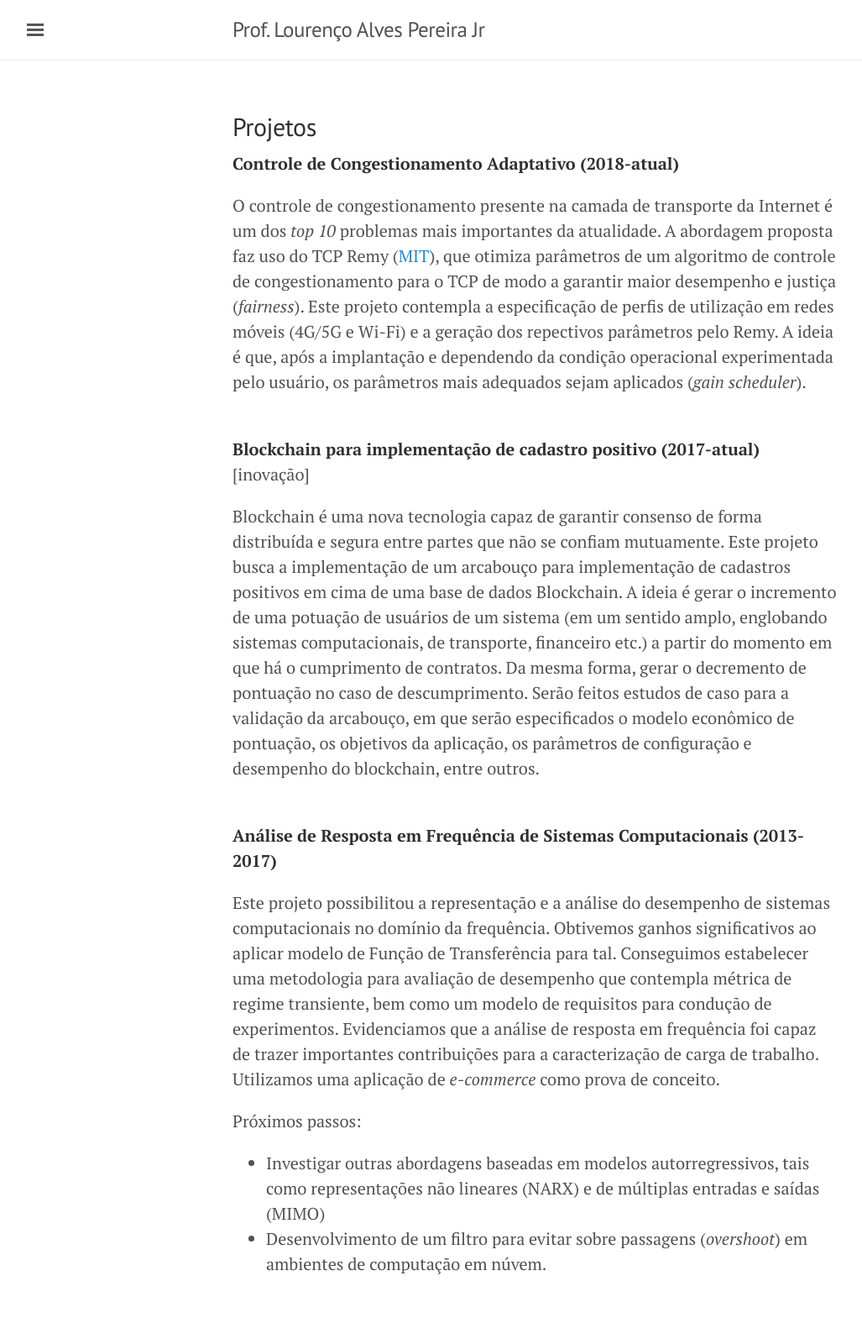
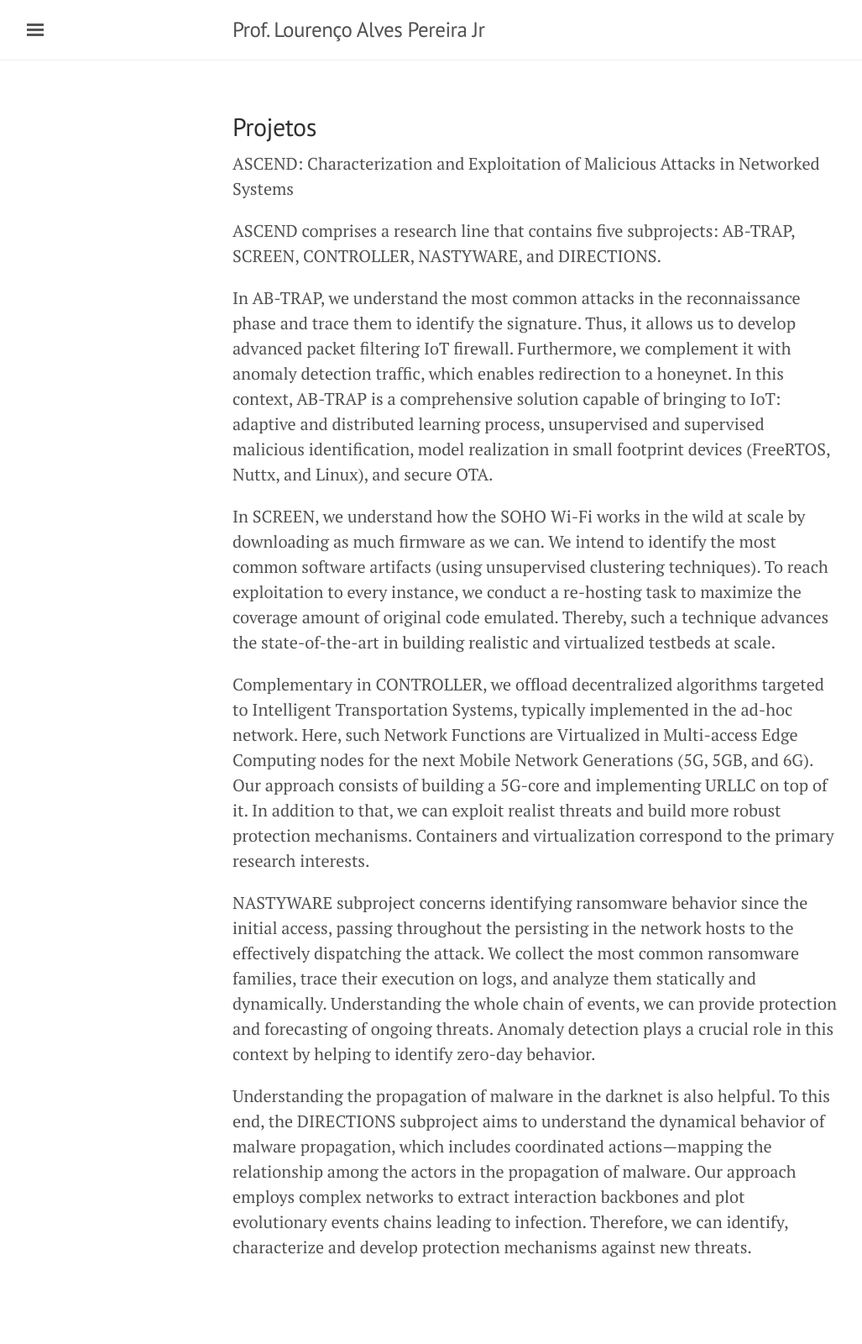
Before and after one commit to ljr/ljr.github.io, a Jekyll site: the page built from research.md, in a window 1280 px wide. Shown: the whole page at 84% size, without its empty margins (3-1030 px from the left). Built offline with Jekyll 4.4.1, drawn with Linux system fonts in a browser that asks for light colours.

Commit message:
en updates

```diff
--- a/research.md
+++ b/research.md
@@ -3,48 +3,16 @@ layout: page
 title: Projetos
 ---
 
+ASCEND: Characterization and Exploitation of Malicious Attacks in Networked Systems
 
-**Controle de Congestionamento Adaptativo (2018-atual)**
+ASCEND comprises a research line that contains five subprojects: AB-TRAP, SCREEN, CONTROLLER, NASTYWARE, and DIRECTIONS.
 
-O controle de congestionamento presente na camada de transporte da Internet
-é um dos *top 10* problemas mais importantes da atualidade. A abordagem
-proposta faz uso do TCP Remy ([MIT](http://web.mit.edu/remy/)), que otimiza
-parâmetros de um algoritmo de controle de congestionamento para o TCP de modo a
-garantir maior desempenho e justiça (*fairness*). Este projeto contempla a
-especificação  de perfis de utilização em redes móveis (4G/5G e Wi-Fi) e a
-geração dos repectivos parâmetros pelo Remy. A ideia é que, após a implantação
-e dependendo da condição operacional experimentada pelo usuário, os parâmetros
-mais adequados sejam aplicados (*gain scheduler*).
+In AB-TRAP, we understand the most common attacks in the reconnaissance phase and trace them to identify the signature. Thus, it allows us to develop advanced packet filtering IoT firewall.  Furthermore, we complement it with anomaly detection traffic, which enables redirection to a honeynet.  In this context, AB-TRAP is a comprehensive solution capable of bringing to IoT: adaptive and distributed learning process, unsupervised and supervised malicious identification, model realization in small footprint devices (FreeRTOS, Nuttx, and Linux), and secure OTA.
 
-<br />
-**Blockchain para implementação de cadastro positivo (2017-atual)** [inovação]
+In SCREEN, we understand how the SOHO Wi-Fi works in the wild at scale by downloading as much firmware as we can.  We intend to identify the most common software artifacts (using unsupervised clustering techniques).  To reach exploitation to every instance, we conduct a re-hosting task to maximize the coverage amount of original code emulated.  Thereby, such a technique advances the state-of-the-art in building realistic and virtualized testbeds at scale.
 
-Blockchain é uma nova tecnologia capaz de garantir consenso de forma
-distribuída e segura entre partes que não se confiam mutuamente. Este projeto
-busca a implementação de um arcabouço para implementação de cadastros positivos
-em cima de uma base de dados Blockchain. A ideia é gerar o incremento de uma
-potuação de usuários de um sistema (em um sentido amplo, englobando sistemas
-computacionais, de transporte, financeiro etc.) a partir do momento em que há
-o cumprimento de contratos. Da mesma forma, gerar o decremento de pontuação no
-caso de descumprimento. Serão feitos estudos de caso para a validação da
-arcabouço, em que serão especificados o modelo econômico de pontuação, os
-objetivos da aplicação, os parâmetros de configuração e desempenho do
-blockchain, entre outros.
+Complementary in CONTROLLER, we offload decentralized algorithms targeted to Intelligent Transportation Systems, typically implemented in the ad-hoc network.  Here, such Network Functions are Virtualized in Multi-access Edge Computing nodes for the next Mobile Network Generations (5G, 5GB, and 6G).  Our approach consists of building a 5G-core and implementing URLLC on top of it.  In addition to that, we can exploit realist threats and build more robust protection mechanisms.  Containers and virtualization correspond to the primary research interests.
 
-<br />
-**Análise de Resposta em Frequência de Sistemas Computacionais (2013-2017)**
+NASTYWARE subproject concerns identifying ransomware behavior since the initial access, passing throughout the persisting in the network hosts to the effectively dispatching the attack.  We collect the most common ransomware families, trace their execution on logs, and analyze them statically and dynamically.  Understanding the whole chain of events, we can provide protection and forecasting of ongoing threats.  Anomaly detection plays a crucial role in this context by helping to identify zero-day behavior.
 
-Este projeto possibilitou a representação e a análise do desempenho de sistemas
-computacionais no domínio da frequência. Obtivemos ganhos significativos ao
-aplicar modelo de Função de Transferência para tal. Conseguimos estabelecer
-uma metodologia para avaliação de desempenho que contempla métrica de regime
-transiente, bem como um modelo de requisitos para condução de experimentos.
-Evidenciamos que a análise de resposta em frequência foi capaz de trazer
-importantes contribuições para a caracterização de carga de trabalho.
-Utilizamos uma aplicação de *e-commerce* como prova de conceito.
-
-Próximos passos:
-- Investigar outras abordagens baseadas em modelos autorregressivos, tais como
-representações não lineares (NARX) e de múltiplas entradas e saídas (MIMO)
-- Desenvolvimento de um filtro para evitar sobre passagens (*overshoot*) em
-ambientes de computação em núvem.
+Understanding the propagation of malware in the darknet is also helpful. To this end, the DIRECTIONS subproject aims to understand the dynamical behavior of malware propagation, which includes coordinated actions—mapping the relationship among the actors in the propagation of malware.   Our approach employs complex networks to extract interaction backbones and plot evolutionary events chains leading to infection.  Therefore, we can identify, characterize and develop protection mechanisms against new threats.
```
Also changed, not shown: activities.md (+6 -10 lines), publications.md (+3 -0 lines).
